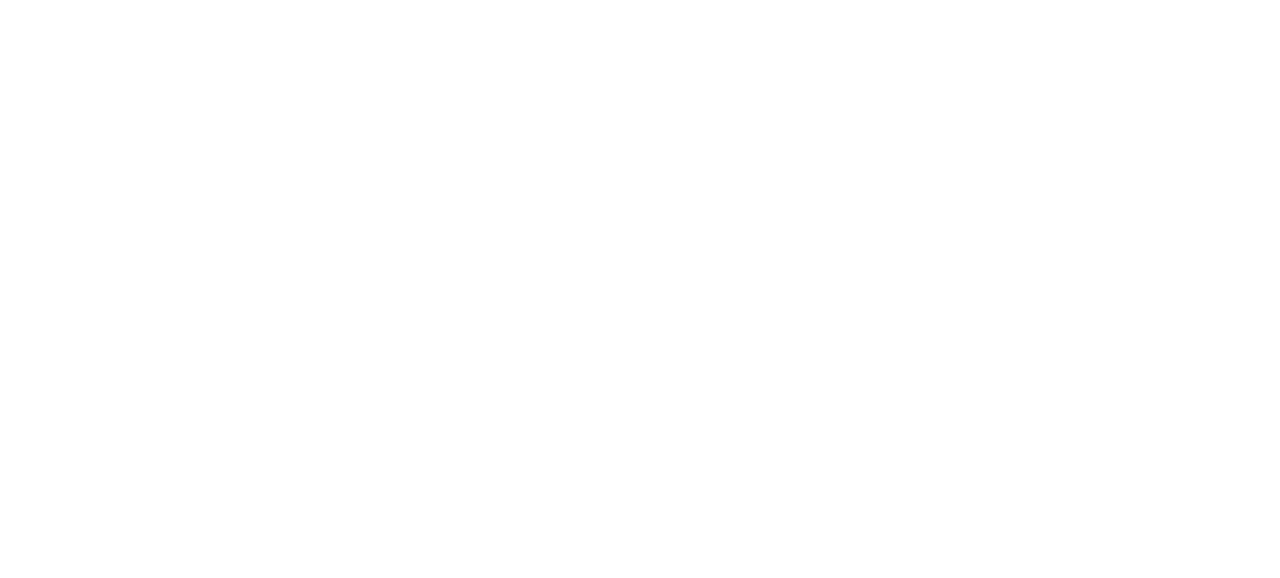
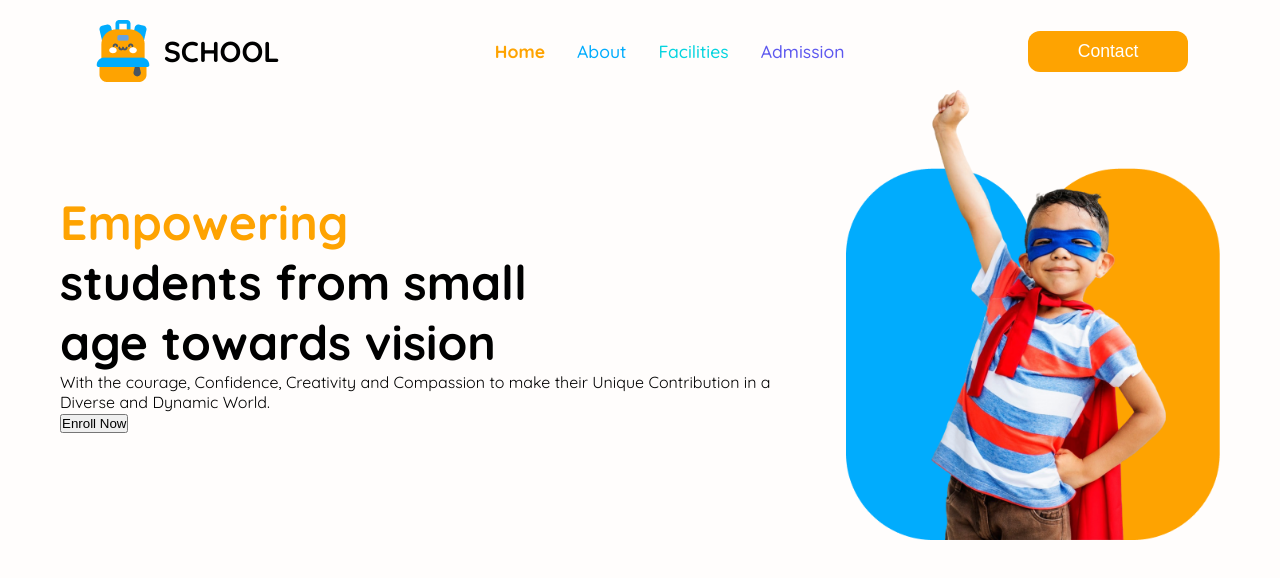
Before and after one commit to ShahrinTarin/Assignment-2, a plain HTML site: page index.html in a window 1280 px wide. Drawn offline with Linux system fonts and the light colour scheme.

Commit message:
nav done

```diff
--- a/index.html
+++ b/index.html
@@ -1,19 +1,51 @@
 <!DOCTYPE html>
 <html lang="en">
+
 <head>
     <meta charset="UTF-8">
     <meta name="viewport" content="width=device-width, initial-scale=1.0">
     <title>Kids school</title>
+    <link rel="stylesheet" href="style.css">
+    <script src="https://kit.fontawesome.com/9156762a94.js" crossorigin="anonymous"></script>
 </head>
+
 <body>
     <header>
-
+        <nav class="navbar">
+            <div class="school">
+                <img src="./assets/logo.png" alt="">
+                <h2>SCHOOL</h2>
+            </div>
+            <div class="nav-list">
+                <ul>
+                    <li></li><a class="home" href="">Home</a></li>
+                    <li><a class="about" href="">About</a></li>
+                    <li><a class="facility" href="">Facilities</a></li>
+                    <li><a class="admission" href="">Admission</a></li>
+                </ul>
+            </div>
+            <div>
+                <button class="nav-button">Contact</button>
+            </div>
+            <div class="bar"><i class="fa-solid fa-bars"></i></div>
+        </nav>
     </header>
     <main>
-
+        <section class="banner">
+            <div class="banner-desc">
+                <h1><span class="empower">Empowering <br></span>students from small <br> age <span class="vision">towards vision</span></h1>
+                <p>With the courage, Confidence, Creativity and Compassion to make their Unique Contribution in a
+                    Diverse and Dynamic World.</p>
+                <button class="banner-btn">Enroll Now</button>
+            </div>
+            <div class="banner-img">
+                <img src="./assets/hero-kids.png" alt="">
+            </div>
+        </section>
     </main>
     <main>
 
     </main>
 </body>
+
 </html>
--- a/style.css
+++ b/style.css
@@ -1,8 +1,132 @@
+@import url('https://fonts.googleapis.com/css2?family=Quicksand:wght@300..700&display=swap');
+@import url('https://fonts.googleapis.com/css2?family=Raleway:ital,wght@0,100..900;1,100..900&display=swap');
+/* font-family: "Raleway", serif; */
 *{
     margin: 0px;
     padding: 0px;
     box-sizing: border-box;
 }
+body{
+     font-family: "Quicksand", serif;
+     background-color: rgba(255, 242, 233, 0.123);
+}
+/* navbar starts here */
 .navbar{
+display: flex;
+justify-content: space-around;
+max-width: 1440px;
+align-items: center;
+margin: 0 auto;
+margin-top: 20px;
 
 }
+.school{
+    display: flex;
+    align-items: center;
+    justify-content: center;
+    gap: 10px;
+}
+.school img{
+    width: 100%;
+}
+.nav-list ul{
+    display: flex;
+    list-style: none;
+    gap: 32px;
+}
+.nav-list ul a{
+    text-decoration: none;
+    font-size: 1.1rem;
+}
+.school h2{
+    font-size: 1.8rem;
+    font-weight: bold;
+    line-height: 30px;
+}
+.home{
+    color: #FEA301;
+   font-weight: bold;
+}
+.about{
+    color:#01ACFD;
+    font-weight: 500;
+}
+.facility{
+    color: #05D4DF;
+    font-weight: 500;
+}
+.admission{
+    color: #5D58EF;
+    font-weight: 500;
+}
+.nav-button{
+    padding: 10px 50px;
+    color:white ;
+    font-weight: 500;
+    font-size: 1.1rem;
+    background-color:  rgba(254, 163, 1, 1);
+    border-radius: 12px;
+    border: none;
+    cursor: pointer;
+}
+.nav-button:hover{
+    background-color: black;
+}
+.bar{
+    display: none;
+}
+
+/* banner section starts here */
+.banner{
+    display: flex;
+    max-width: 1160px;
+    margin: 0 auto;
+    justify-content: center;
+    align-items: center;
+    gap: 50px;
+}
+.banner-img img{
+    width: 100%;
+}
+.banner h1{
+    font-weight: bold;
+    line-height: 60px;
+    font-size: 3rem;
+    color: black;
+}
+.empower{
+    color: rgba(254, 163, 1, 1);
+}
+/* for responsive */
+@media screen and (max-width: 576px) {
+    .bar{
+        display: flex;
+    }
+    .nav-list{
+        display: none;
+    }
+    .nav-button{
+        display: none;
+    }
+    .school{
+        gap: 5px;
+    }
+    .school img{
+        width: 80%;
+    }
+    .school h2{
+        display: none;
+    }
+    .navbar{
+        justify-content: space-between;
+        padding:0 20px;
+    }
+}
+
+
+@media screen and (min-width: 576px) and (max-width: 992px){
+    .navbar{
+        flex-direction: column;
+        gap: 30px;
+    }
+}
```
